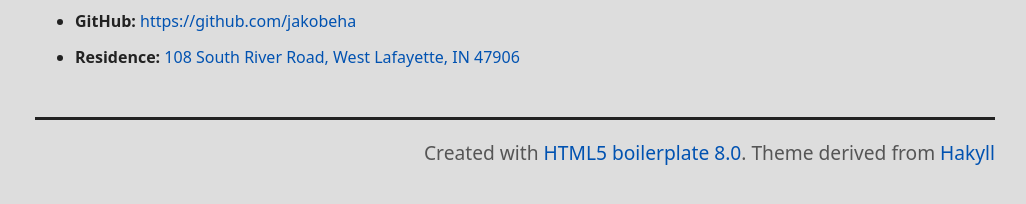
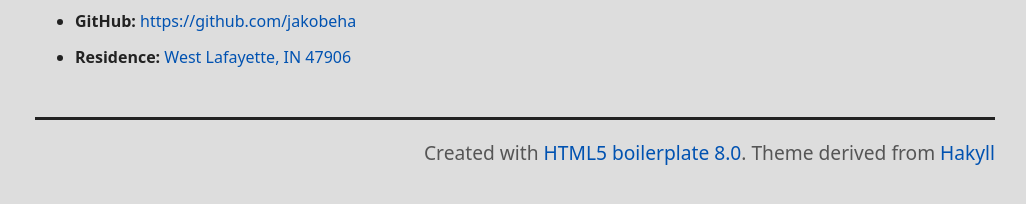
Before and after one commit to Jakobeha/personal-site, a plain HTML site: page contact.html in a window 1280 px wide. Shown: the part 200-404 px from the top of the page, without its empty margins (125-1151 px from the left). Drawn offline with Linux system fonts and the light colour scheme.

Commit message:
publish (develop branch has the code)

```diff
--- a/contact.html
+++ b/contact.html
@@ -49,7 +49,7 @@
 <ul>
     <li><strong>E-mail:</strong> <a href="mailto:jakobeha@gmail.com">jakobeha@gmail.com</a></li>
     <li><strong>GitHub:</strong> <a href="https://github.com/jakobeha">https://github.com/jakobeha</a></li>
-    <li><strong>Residence:</strong> <a href="https://www.google.com/maps?q=108+South+River+Road,+West+Lafayette,+IN+47906&amp;um=1&amp;ie=UTF-8&amp;sa=X">108 South River Road, West Lafayette, IN 47906</a></li>
+    <li><strong>Residence:</strong> <a href="https://www.google.com/maps?q=West+Lafayette,+IN+47906&amp;um=1&amp;ie=UTF-8&amp;sa=X">West Lafayette, IN 47906</a></li>
 </ul>
 
 
```
Also changed, not shown: index.html (+1 -1 lines).
